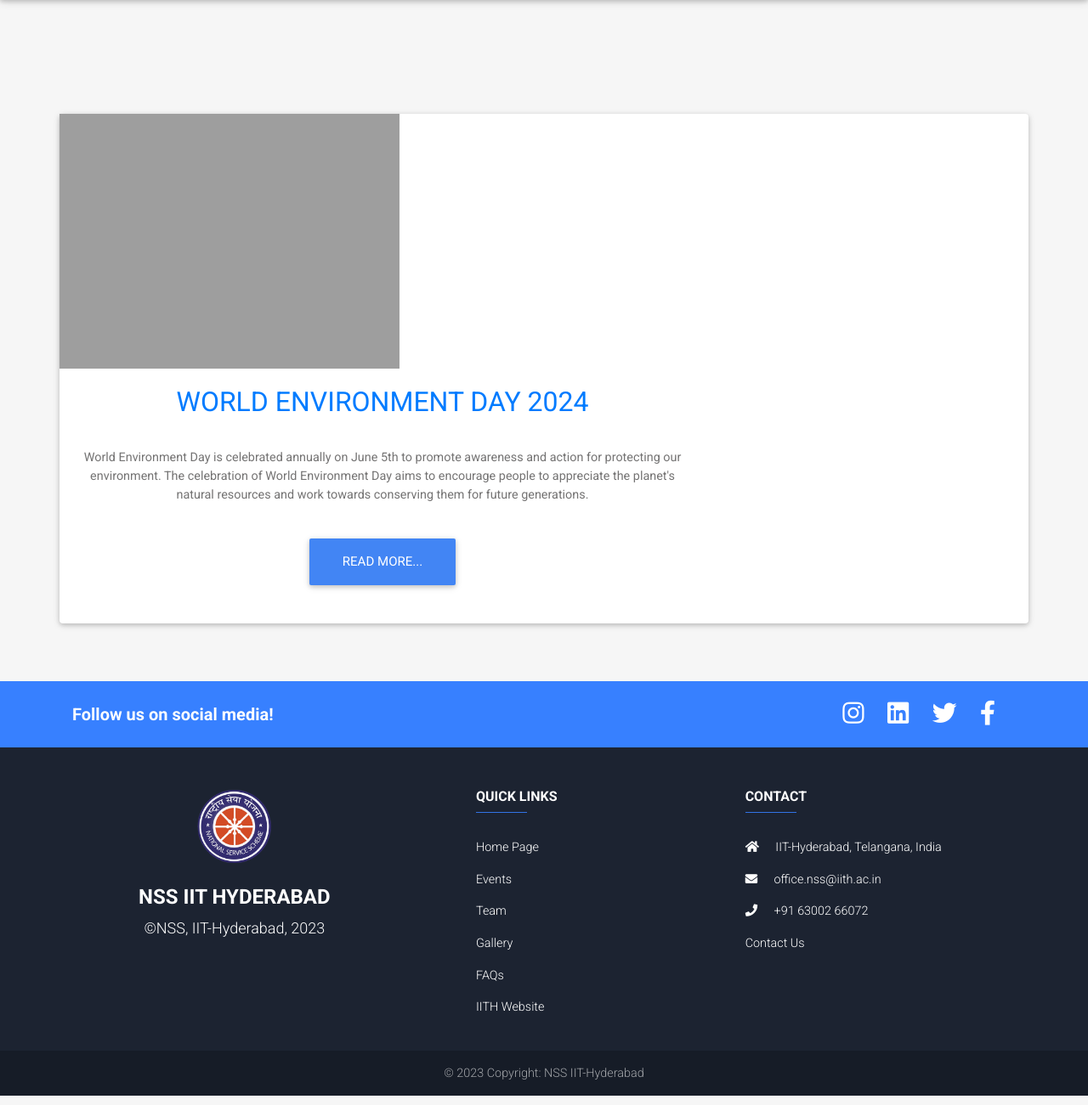
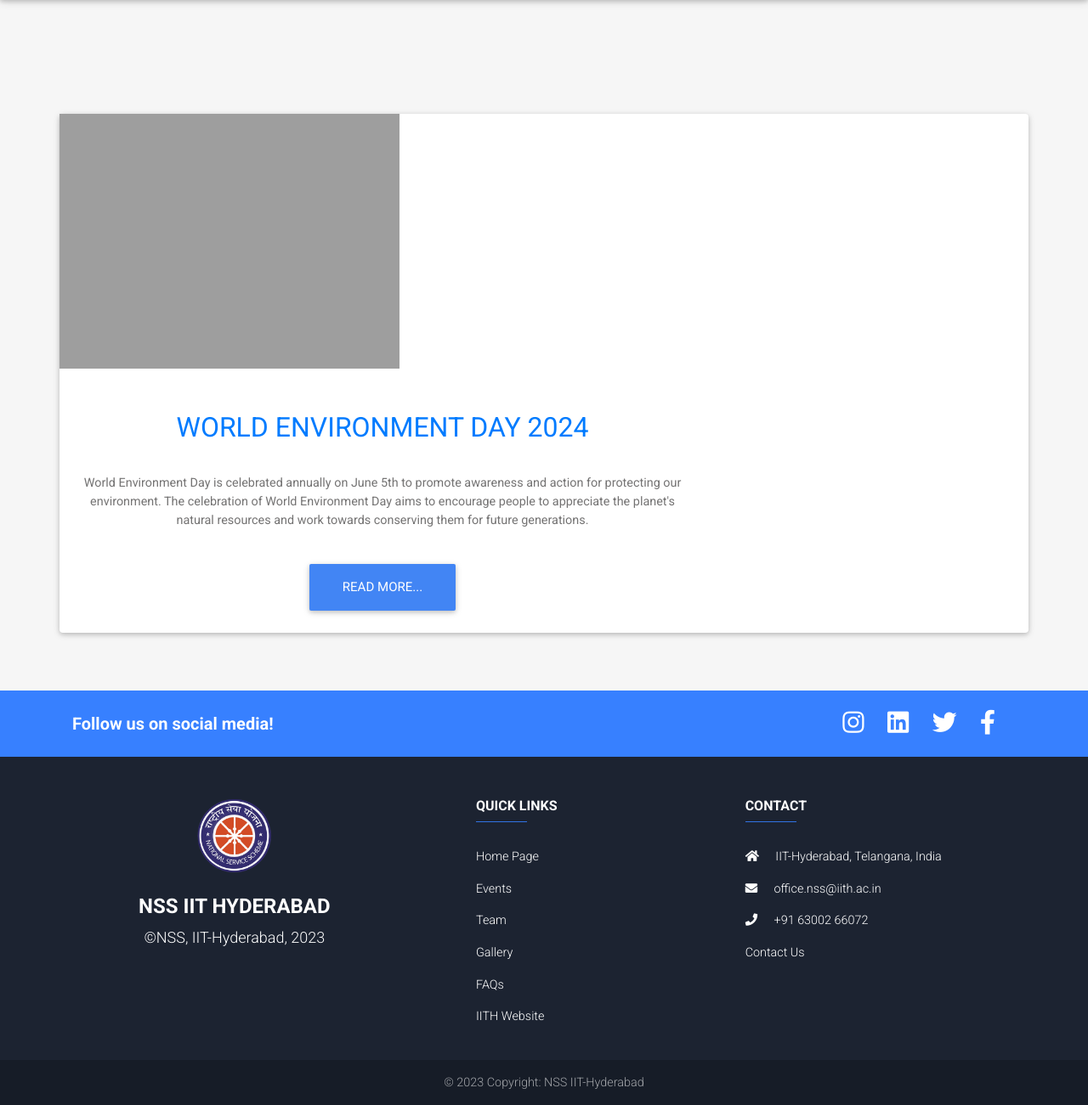
Before and after one commit to iith-nss/iith_nss_jekyll, a Jekyll site: the page built from events/online-events.html, in a window 1280 px wide and 1301 px high. Shown: the whole window at 85% size. Built offline with Jekyll 4.4.1, drawn with Linux system fonts in a browser that asks for light colours; nearby versions of some CDN libraries.

Commit message:
Minor layout bug fix

```diff
--- a/events/online-events.html
+++ b/events/online-events.html
@@ -9,12 +9,12 @@
           <div class="col-lg-8 card-body card-body-cascade text-center">
             <a href="#" data-toggle="modal" data-target="#myModal1">
               <!-- Title -->
-              <h2 class="card-title">WORLD ENVIRONMENT DAY 2024</h2>
+              <h2 class="card-title" style="margin-top: 30px;" >WORLD ENVIRONMENT DAY 2024</h2>
               <!-- Subtitle -->
               <h6 class="font-weight-bold indigo-text py-2"></h6>
               <!-- Text -->
               <p class="card-text ">World Environment Day is celebrated annually on June 5th to promote awareness and action for protecting our environment. The celebration of World Environment Day aims to encourage people to appreciate the planet's natural resources and work towards conserving them for future generations.</p>
-              <button style="margin: 25px;" type="button" class="btn btn-primary btn-lg text-center">Read More...</button>
+              <button style="margin-top: 25px;" type="button" class="btn btn-primary btn-lg text-center">Read More...</button>
             </a>
           </div>
     </div>
```
